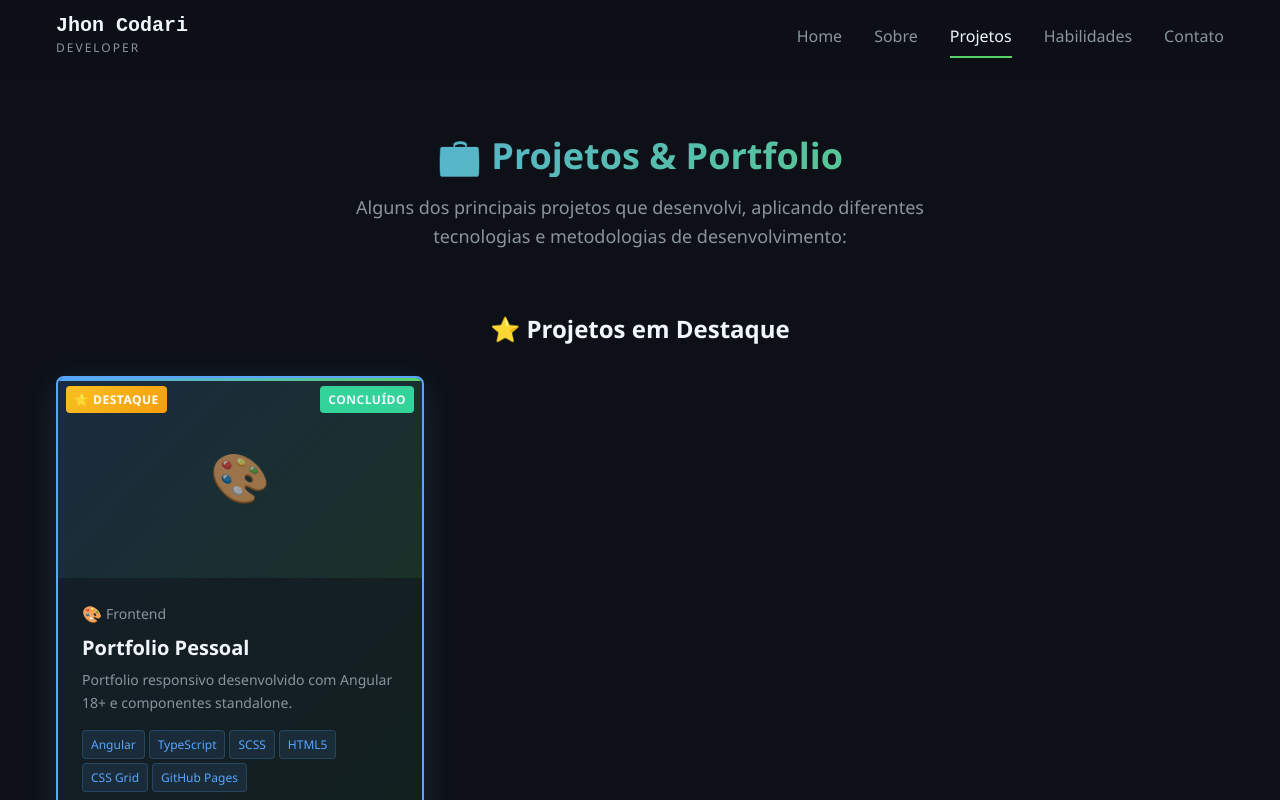
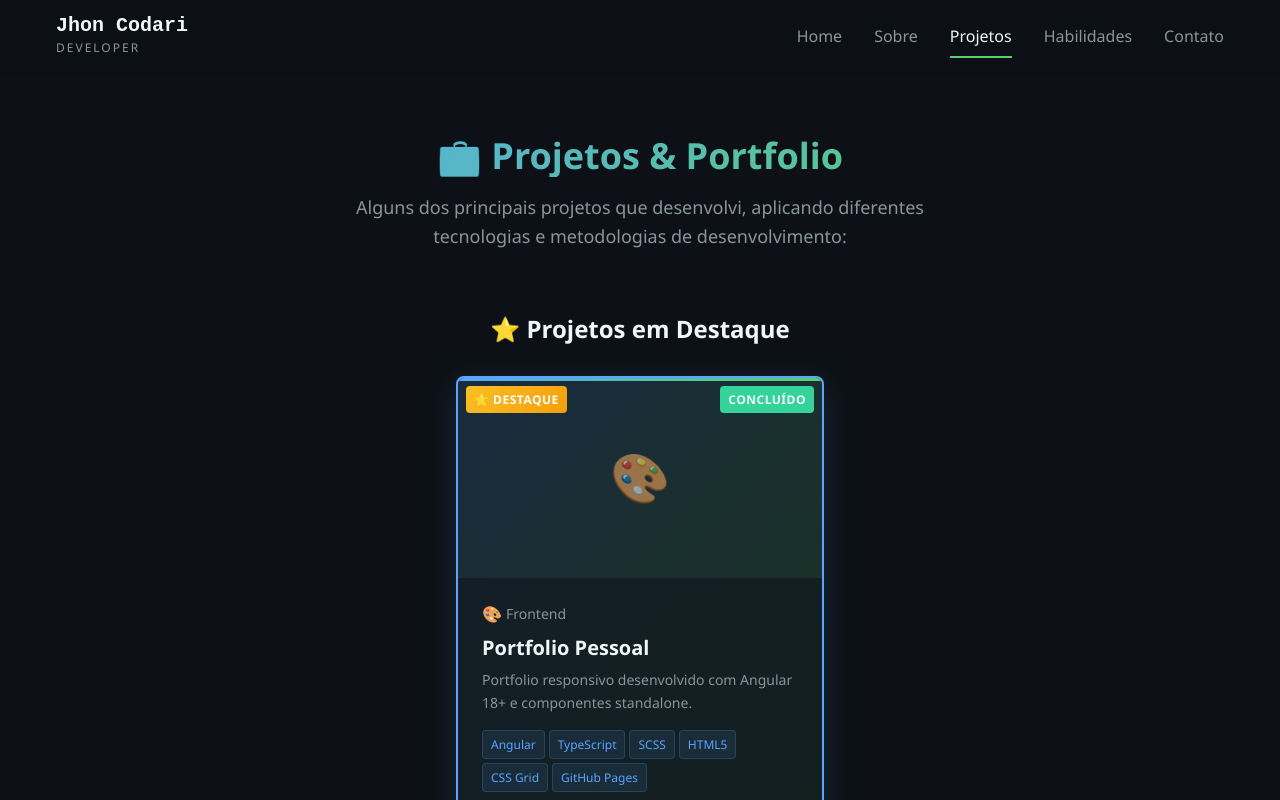
Before and after one commit to JhonCodari/portfolio, an Angular app in the folder portfolio-jhon/: page /projects in a window 1280 px wide. Shown: the top 800 px of the page. Built offline with nearby package versions, Linux system fonts and the light colour scheme.

Commit message:
Update projects.component.scss

```diff
--- a/portfolio-jhon/src/app/components/projects/projects.component.scss
+++ b/portfolio-jhon/src/app/components/projects/projects.component.scss
@@ -52,14 +52,14 @@
 
     .featured-grid {
       display: grid;
-      grid-template-columns: repeat(3, minmax(350px, 400px));
+      grid-template-columns: repeat(auto-fit, minmax(350px, 400px));
       gap: var(--spacing-xl);
       max-width: 1300px;
       margin: 0 auto;
       justify-content: center;
 
-      @media (max-width: 1200px) {
-        grid-template-columns: repeat(2, minmax(350px, 400px));
+      @media (min-width: 1201px) {
+        grid-template-columns: repeat(auto-fit, minmax(350px, min(400px, calc((100% - 2 * var(--spacing-xl)) / 3))));
       }
 
       @media (max-width: 768px) {
```
